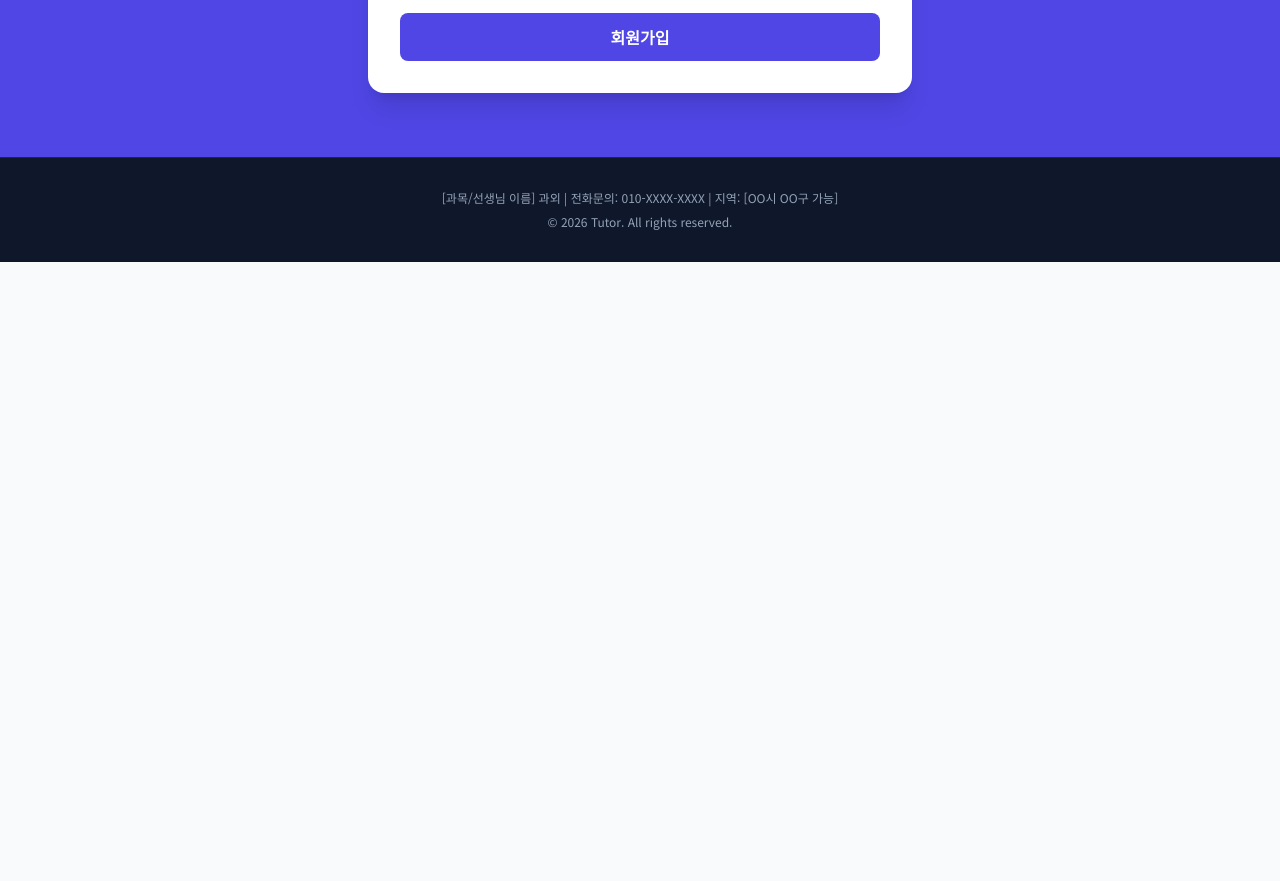
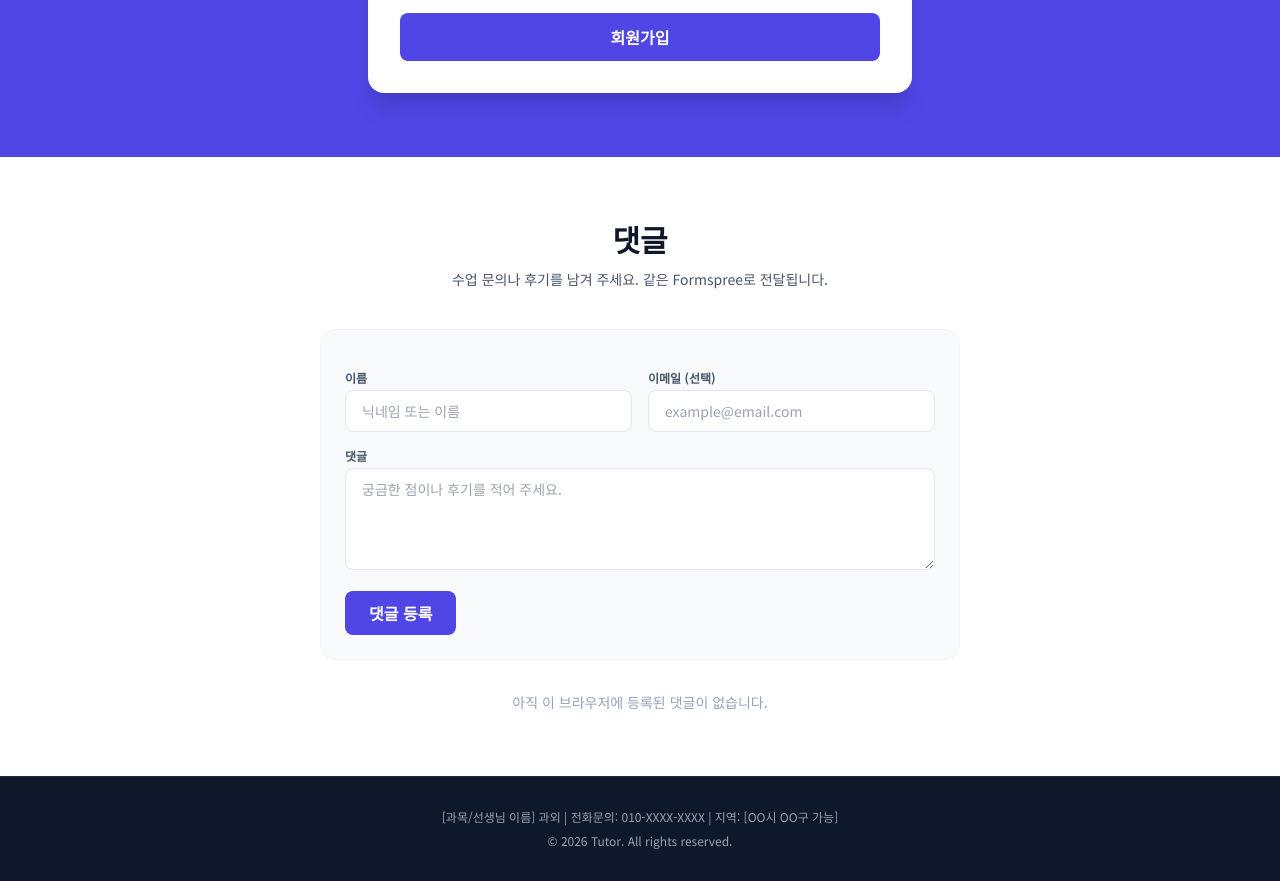
Before and after one commit to cjddl8161-cloud/project-test, a website: page index.html in a window 1280 px wide. Shown: the part 3153-4034 px from the top of the page. Before the commit the page ends 3415 px from the top, so only its background shows below. Drawn offline with nearby package versions, Linux system fonts and the light colour scheme.

Commit message:
Auto sync: 2026-08-04 21:02

```diff
--- a/index.html
+++ b/index.html
@@ -220,6 +220,7 @@
 
             <form id="signup-form" action="https://formspree.io/f/moeaadww" method="POST" class="bg-white dark:bg-slate-900 p-8 rounded-2xl shadow-xl text-slate-800 dark:text-slate-100 space-y-4">
                 <input type="hidden" name="_subject" value="[과외 사이트] 신규 회원가입">
+                <input type="hidden" name="form_type" value="signup">
                 <div>
                     <label for="signup-name" class="block text-xs font-semibold text-slate-600 dark:text-slate-300 mb-1">이름</label>
                     <input id="signup-name" type="text" name="name" placeholder="예: 홍길동" required autocomplete="name" class="w-full px-4 py-2.5 rounded-lg border border-slate-200 dark:border-slate-700 bg-white dark:bg-slate-800 text-sm focus:outline-none focus:ring-2 focus:ring-indigo-500">
@@ -256,6 +257,40 @@
                 <button id="signup-submit" type="submit" class="w-full bg-indigo-600 text-white font-bold py-3 rounded-lg hover:bg-indigo-700 transition disabled:opacity-60 disabled:cursor-not-allowed">회원가입</button>
                 <p id="signup-status" class="text-sm text-center hidden" role="status" aria-live="polite"></p>
             </form>
+        </div>
+    </section>
+
+    <!-- Comments / Formspree Section -->
+    <section id="comments" class="py-16 bg-white dark:bg-slate-900">
+        <div class="max-w-2xl mx-auto px-4">
+            <div class="text-center mb-10">
+                <h2 class="text-3xl font-bold text-slate-900 dark:text-white mb-3">댓글</h2>
+                <p class="text-slate-600 dark:text-slate-300 text-sm">수업 문의나 후기를 남겨 주세요. 같은 Formspree로 전달됩니다.</p>
+            </div>
+
+            <form id="comment-form" action="https://formspree.io/f/moeaadww" method="POST" class="bg-slate-50 dark:bg-slate-800/60 p-6 rounded-2xl border border-slate-100 dark:border-slate-700 space-y-4 mb-8">
+                <input type="hidden" name="_subject" value="[과외 사이트] 신규 댓글">
+                <input type="hidden" name="form_type" value="comment">
+                <div class="grid grid-cols-1 sm:grid-cols-2 gap-4">
+                    <div>
+                        <label for="comment-name" class="block text-xs font-semibold text-slate-600 dark:text-slate-300 mb-1">이름</label>
+                        <input id="comment-name" type="text" name="name" placeholder="닉네임 또는 이름" required class="w-full px-4 py-2.5 rounded-lg border border-slate-200 dark:border-slate-700 bg-white dark:bg-slate-900 text-sm focus:outline-none focus:ring-2 focus:ring-indigo-500">
+                    </div>
+                    <div>
+                        <label for="comment-email" class="block text-xs font-semibold text-slate-600 dark:text-slate-300 mb-1">이메일 (선택)</label>
+                        <input id="comment-email" type="email" name="email" placeholder="example@email.com" class="w-full px-4 py-2.5 rounded-lg border border-slate-200 dark:border-slate-700 bg-white dark:bg-slate-900 text-sm focus:outline-none focus:ring-2 focus:ring-indigo-500">
+                    </div>
+                </div>
+                <div>
+                    <label for="comment-message" class="block text-xs font-semibold text-slate-600 dark:text-slate-300 mb-1">댓글</label>
+                    <textarea id="comment-message" name="message" rows="4" placeholder="궁금한 점이나 후기를 적어 주세요." required class="w-full px-4 py-2.5 rounded-lg border border-slate-200 dark:border-slate-700 bg-white dark:bg-slate-900 text-sm focus:outline-none focus:ring-2 focus:ring-indigo-500"></textarea>
+                </div>
+                <button id="comment-submit" type="submit" class="w-full sm:w-auto bg-indigo-600 text-white font-semibold px-6 py-2.5 rounded-lg hover:bg-indigo-700 transition disabled:opacity-60 disabled:cursor-not-allowed">댓글 등록</button>
+                <p id="comment-status" class="text-sm hidden" role="status" aria-live="polite"></p>
+            </form>
+
+            <div id="comment-list" class="space-y-4" aria-live="polite"></div>
+            <p id="comment-empty" class="text-center text-sm text-slate-400 dark:text-slate-500">아직 이 브라우저에 등록된 댓글이 없습니다.</p>
         </div>
     </section>
 
```
